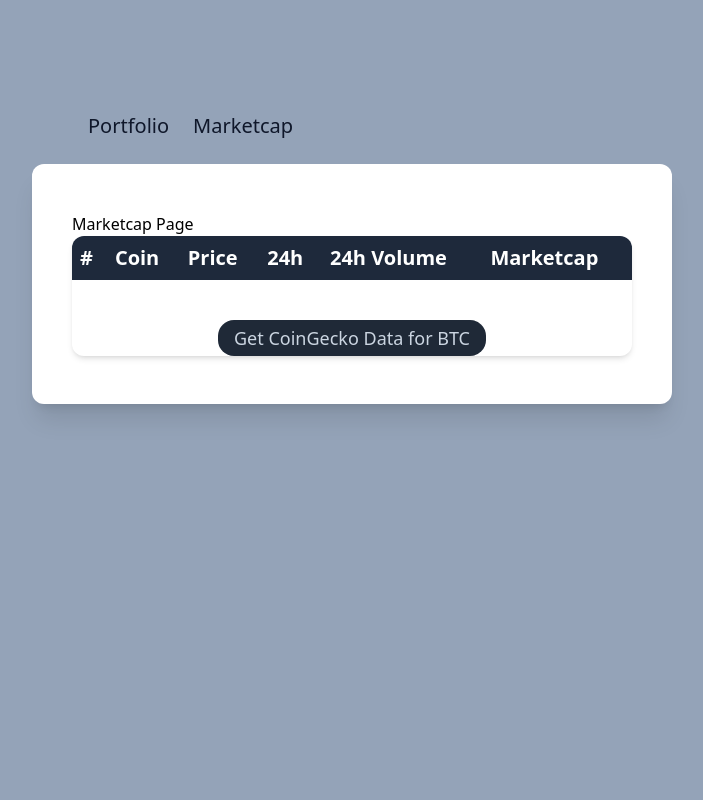
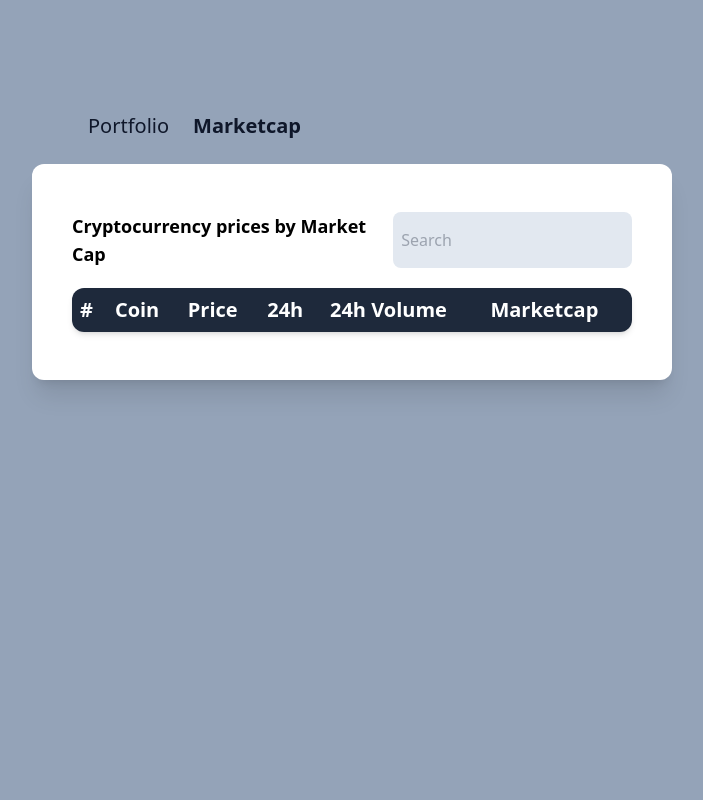
Before and after one commit to dna-projects/crypto-portfolio, a Django app: template templates/mc.html in a window 1280 px wide. Shown: the part 56-856 px from the top of the page, without its empty margins (288-991 px from the left). Run offline with Django 4.2, Linux system fonts and the light colour scheme; the template is opened without the code that fills it, so the values that code supplies are empty; some libraries are stand-ins or nearby versions.

Commit message:
Spacing added below portfolio and mc div. Added search box on mc page. Bold text to indicate if user is on portfolio vs mc page.

```diff
--- a/templates/mc-base.html
+++ b/templates/mc-base.html
@@ -11,11 +11,11 @@
                         <button class="hover:underline underline-offset-8 decoration-indigo-100"><a href="{% url 'portfolio' %}">Portfolio</a></button>
                     </li>
                     <li>
-                        <button class="hover:underline underline-offset-8 decoration-indigo-100"><a href="{% url 'mc' %}">Marketcap</a></button>
+                        <button class="font-bold hover:underline underline-offset-8 decoration-indigo-100"><a href="{% url 'mc' %}">Marketcap</a></button>
                     </li>
                 </ul>
             </div>
-            <div class="h-fit mt-6 py-12 px-10 shadow-xl rounded-xl bg-white">
+            <div class="h-fit mt-6 mb-16 py-12 px-10 shadow-xl rounded-xl bg-white">
                 {% block main %}
                 {% endblock main %}
             </div>
--- a/templates/mc.html
+++ b/templates/mc.html
@@ -1,6 +1,9 @@
 {% extends "mc-base.html" %}
 {% block main %}
-<h1>Marketcap Page</h1>
+<div class="flex justify-between">
+    <div class="pb-5 text-lg font-bold">Cryptocurrency prices by Market Cap</div>
+    <input placeholder=" Search" class="bg-slate-200 rounded-lg p-1 mb-5">
+</div>
 <!-- Asset Entries Table -->
 <div class="rounded-xl shadow-md overflow-x-auto">
     <div class="table w-full">
@@ -42,8 +45,5 @@
             {% endfor %}
         </div>
     </div>
-    <div class="flex justify-center mt-10 text-lg">
-        <button id="addTokenButton" class="px-4 py-1 hover:bg-gray-600 hover:text-white rounded-2xl bg-gray-800 text-slate-300">Get CoinGecko Data for BTC</button>
-    </div>
 </div>
 {% endblock main %}
--- a/templates/portfolio-base.html
+++ b/templates/portfolio-base.html
@@ -8,7 +8,7 @@
             <div class="mt-28 ml-14">
                 <ul class="flex text-slate-900 text-xl gap-6">
                     <li>
-                        <button class="hover:underline underline-offset-8 decoration-indigo-100"><a
+                        <button class="font-bold hover:underline underline-offset-8 decoration-indigo-100"><a
                                 href="{% url 'portfolio' %}">Portfolio</a></button>
                     </li>
                     <li>
@@ -17,7 +17,7 @@
                     </li>
                 </ul>
             </div>
-            <div class="h-fit mt-6 py-12 px-10 shadow-xl rounded-xl bg-white">
+            <div class="h-fit mt-6 mb-16 py-12 px-10 shadow-xl rounded-xl bg-white">
                 {% block main %}
                 {% endblock main %}
             </div>
--- a/templates/portfolio.html
+++ b/templates/portfolio.html
@@ -5,7 +5,7 @@
     <div class="mb-1 text-lg">
         Balance
     </div>
-    <div class="mb-10 text-2xl">
+    <div class="mb-5 text-4xl">
         $1340.60
     </div>
 </div>
```
